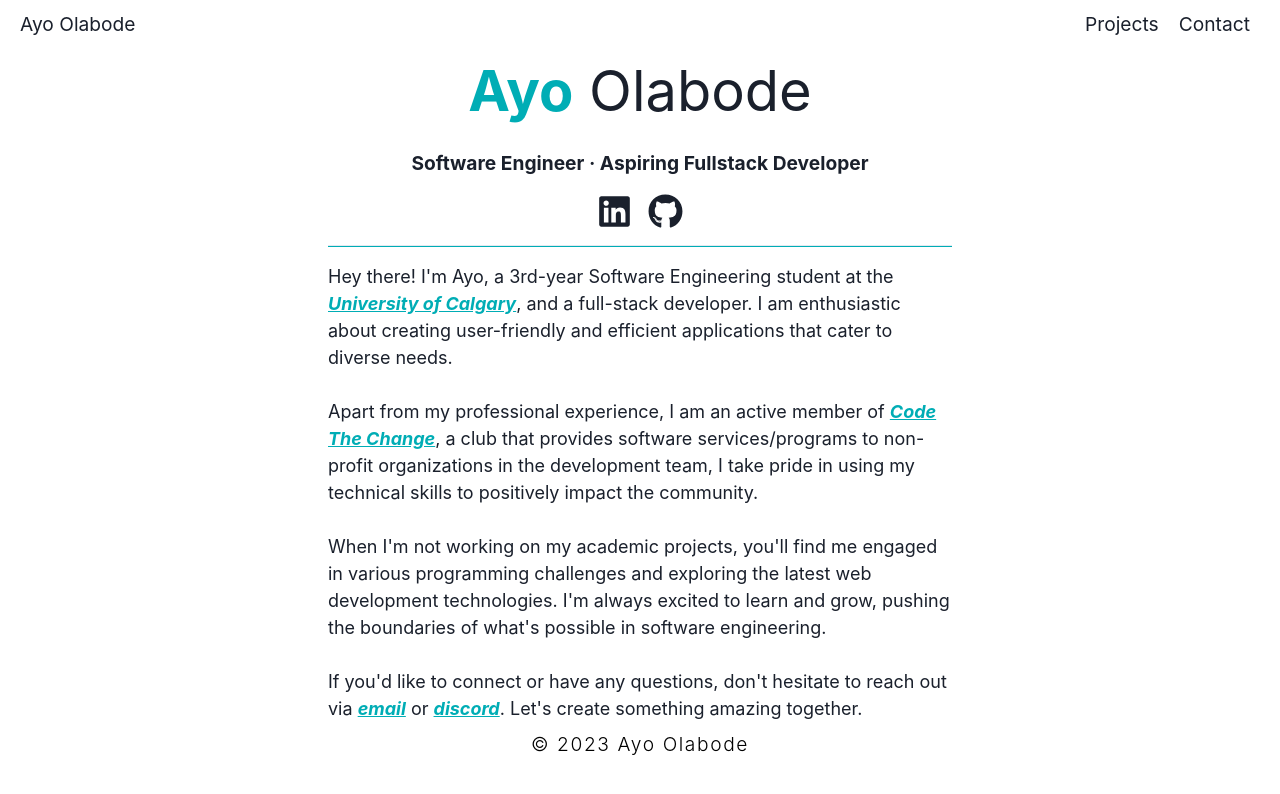
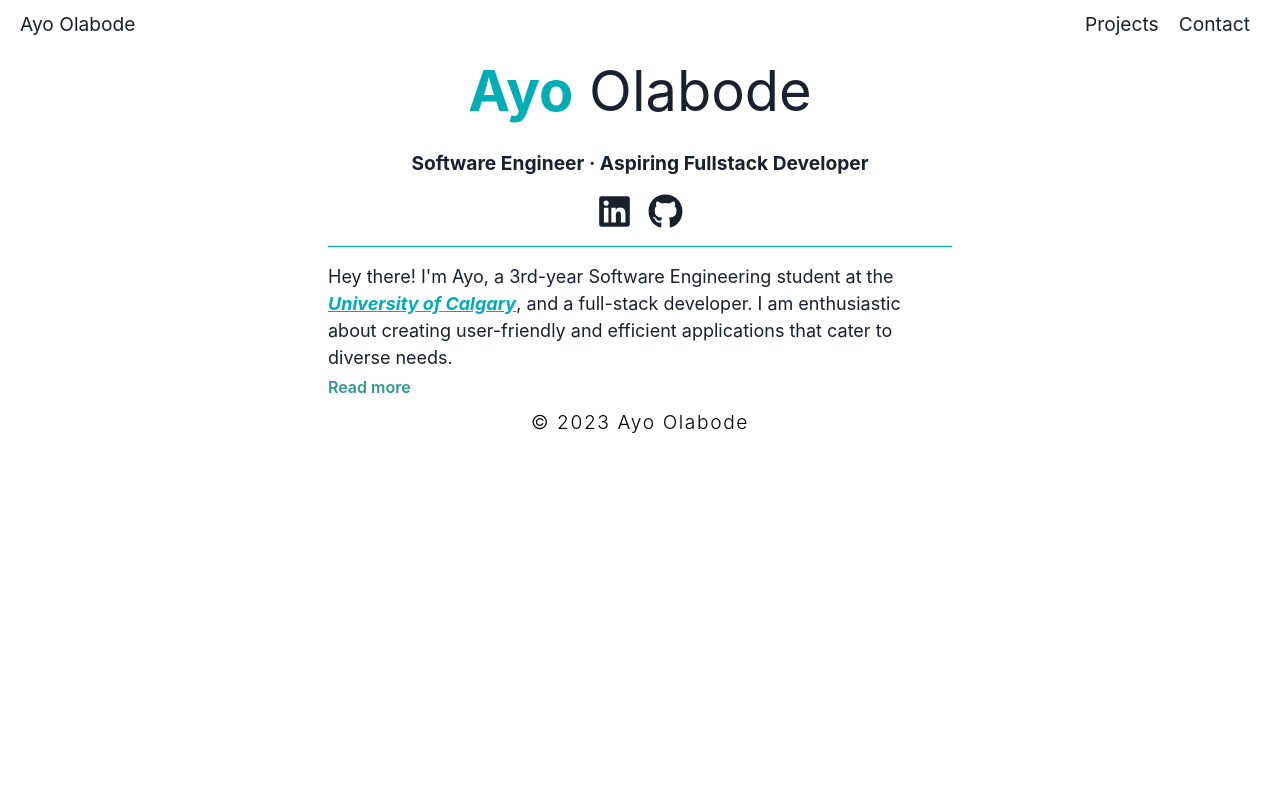
Before and after one commit to ayo1-olabode/portfolio-website, a React (Vite) app: page / in a window 1280 px wide. Shown: the top 794 px of the page. Built offline with nearby package versions, Linux system fonts and the light colour scheme.

Commit message:
added readmore ting

```diff
--- a/src/Components/Hero/Hero.tsx
+++ b/src/Components/Hero/Hero.tsx
@@ -3,6 +3,14 @@ import { Container } from "@chakra-ui/react";
 import "./hero.css";
 import { FaGithub, FaLinkedin } from "react-icons/fa";
 import { useState } from "react";
+import {
+  Fade,
+  Button,
+  ScaleFade,
+  Slide,
+  SlideFade,
+  Collapse,
+} from "@chakra-ui/react";
 
 function Hero() {
   const handleEmail = () => {
@@ -16,6 +24,9 @@ function Hero() {
   const originalText = "discord";
   const discordTag = "vergil#2952";
   const [text, setText] = useState(originalText);
+  const [show, setShow] = React.useState(false);
+
+  const handleToggle = () => setShow(!show);
 
   return (
     <div>
@@ -47,6 +58,7 @@ function Hero() {
         <hr className="hero-line" />
 
         <div className="hero-text">
+          <Collapse startingHeight={110} in={show}>
             <p>
               Hey there! I'm Ayo, a 3rd-year Software Engineering student at the{" "}
               {""}
@@ -78,10 +90,11 @@ function Hero() {
               technical skills to positively impact the community.
               <br />
               <br />
-            When I'm not working on my academic projects, you'll find me engaged
-            in various programming challenges and exploring the latest web
-            development technologies. I'm always excited to learn and grow,
-            pushing the boundaries of what's possible in software engineering.
+              When I'm not working on my academic projects, you'll find me
+              engaged in various programming challenges and exploring the latest
+              web development technologies. I'm always excited to learn and
+              grow, pushing the boundaries of what's possible in software
+              engineering.
               <br />
               <br />
               If you'd like to connect or have any questions, don't hesitate to
@@ -99,6 +112,15 @@ function Hero() {
               </span>
               . Let's create something amazing together.
             </p>
+          </Collapse>
+          <Button
+            mt={0}
+            onClick={handleToggle}
+            colorScheme="teal"
+            variant="link"
+          >
+            {show ? "Read less" : "Read more"}
+          </Button>
         </div>
       </Container>
     </div>
```
Lines whose indentation alone changed are shown as unchanged.
